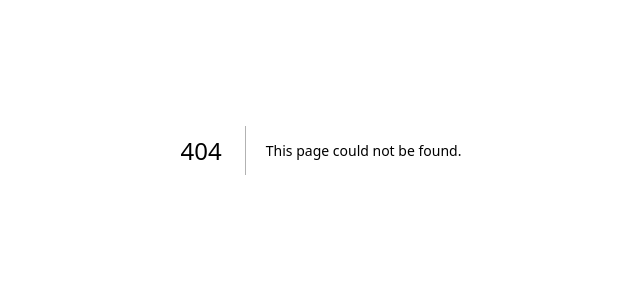
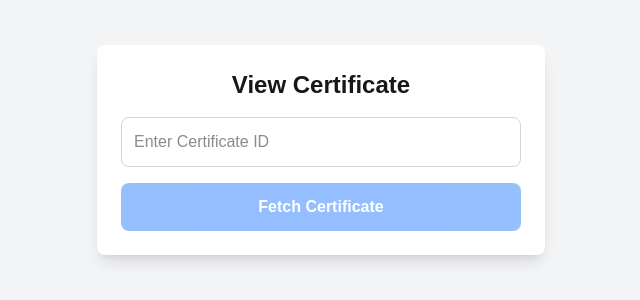
Before and after one commit to Vivekkumarv123/Cert-Gen, a Next.js app: page /certificate/verify in a window 1280 px wide. Before the commit this address had no page. Shown: the part 250-550 px from the top of the page, without its empty margins (319-959 px from the left). Built offline with nearby package versions, Linux system fonts and the light colour scheme.

Commit message:
Create page.js

```diff
--- /dev/null
+++ b/src/app/certificate/verify/page.js
@@ -0,0 +1,87 @@
+"use client";
+
+import { useState } from "react";
+
+export default function ViewCertificatePage() {
+  const [certificateId, setCertificateId] = useState("");
+  const [certificate, setCertificate] = useState(null);
+  const [error, setError] = useState("");
+
+  const handleFetchCertificate = async () => {
+    setError("");
+    setCertificate(null);
+
+    try {
+      const res = await fetch(`/api/certificate/verify/${certificateId}`);
+
+      if (!res.ok) {
+        throw new Error("Certificate not found");
+      }
+
+      const data = await res.json();
+      setCertificate(data);
+    } catch (err) {
+      setError(err.message || "An error occurred while fetching the certificate.");
+    }
+  };
+
+  return (
+    <div className="flex items-center justify-center h-screen bg-gray-100">
+      <div className="bg-white shadow-lg rounded-lg p-6 w-full max-w-md">
+        {/* ✅ Title */}
+        <h2 className="text-2xl font-bold mb-4 text-center">
+          View Certificate
+        </h2>
+
+        {/* ✅ Input Field */}
+        <input
+          type="text"
+          value={certificateId}
+          onChange={(e) => setCertificateId(e.target.value)}
+          placeholder="Enter Certificate ID"
+          className="w-full p-3 border border-gray-300 rounded-lg focus:outline-none focus:ring-2 focus:ring-blue-400 transition mb-4"
+        />
+
+        {/* ✅ Submit Button */}
+        <button
+          onClick={handleFetchCertificate}
+          className={`w-full bg-blue-500 text-white font-semibold py-3 rounded-lg hover:bg-blue-600 transition duration-300 ${
+            !certificateId ? "opacity-50 cursor-not-allowed" : ""
+          }`}
+          disabled={!certificateId}
+        >
+          Fetch Certificate
+        </button>
+
+        {/* ✅ Error Message */}
+        {error && (
+          <p className="text-red-500 text-sm mt-4 text-center">{error}</p>
+        )}
+
+        {/* ✅ Display Certificate */}
+        {certificate && (
+          <div className="mt-6 p-4 border border-gray-300 rounded-lg bg-gray-50">
+            <h3 className="text-lg font-semibold">
+              Certificate for {certificate.recipientName || "N/A"}
+            </h3>
+            <p className="text-gray-600">
+              Course: {certificate.courseName || "N/A"}
+            </p>
+            <p className="text-gray-600">
+              Internship Type: {certificate.internshipType || "N/A"}
+            </p>
+            <p className="text-gray-600">
+              Issued on:{" "}
+              {certificate.date
+                ? new Date(certificate.date).toLocaleDateString()
+                : "N/A"}
+            </p>
+            <p className="text-gray-600">
+              Cert-id: {certificateId || "N/A"}
+            </p>
+          </div>
+        )}
+      </div>
+    </div>
+  );
+}
```
